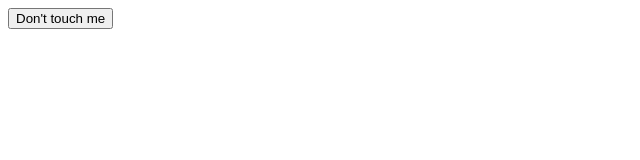
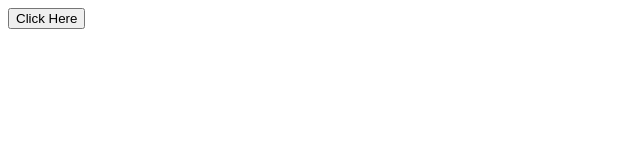
Before and after one commit to Nat-bit-ai/New-react-demo, a React (Vite) app: page / in a window 1280 px wide. Shown: the top 160 px of the page, without its empty margins (0-640 px from the left). Built offline with nearby package versions, Linux system fonts and the light colour scheme.

Commit message:
Conditional click events

```diff
--- a/src/clickBtn.jsx
+++ b/src/clickBtn.jsx
@@ -1,8 +1,22 @@
-function Button(){
-    const handleClick = (e) => console.log("Ouch!");
-    return(
-        <>
-        <button onClick = {(e)=> handleClick(e)}>Don't touch me</button>
-        </>
-    )
-}export default Button
+import React from "react";
+
+let count = 0;
+
+function Button() {
+  const handleClick = (name) => {
+    if (count < 5) {
+      count++;
+      console.log(`${name} you clicked me ${count} times`);
+    } else {
+      console.log(`${name} stop clicking me`);
+    }
+  };
+
+  return (
+    <>
+      <button onClick={() => handleClick("Nathy")}>Click Here</button>
+    </>
+  );
+}
+
+export default Button;
```
